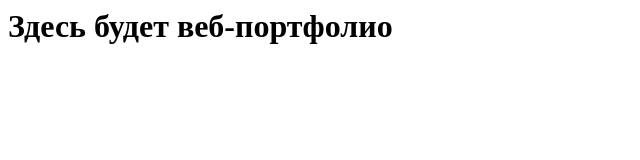
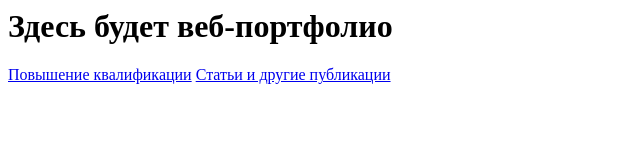
Before and after one commit to openedustudent/portfoliodemo, a plain HTML site: page public_html/index.html in a window 1280 px wide. Shown: the whole page, without its empty margins (0-640 px from the left). Drawn offline with Linux system fonts and the light colour scheme.

Commit message:
Update index.html

```diff
--- a/public_html/index.html
+++ b/public_html/index.html
@@ -1,3 +1,7 @@
 <h1>
   Здесь будет веб-портфолио
 </h1>
+<p>
+  <a href="/kval">Повышение квалификации</a>
+  <a href="/stat">Статьи и другие публикации</a>
+</p>
```
